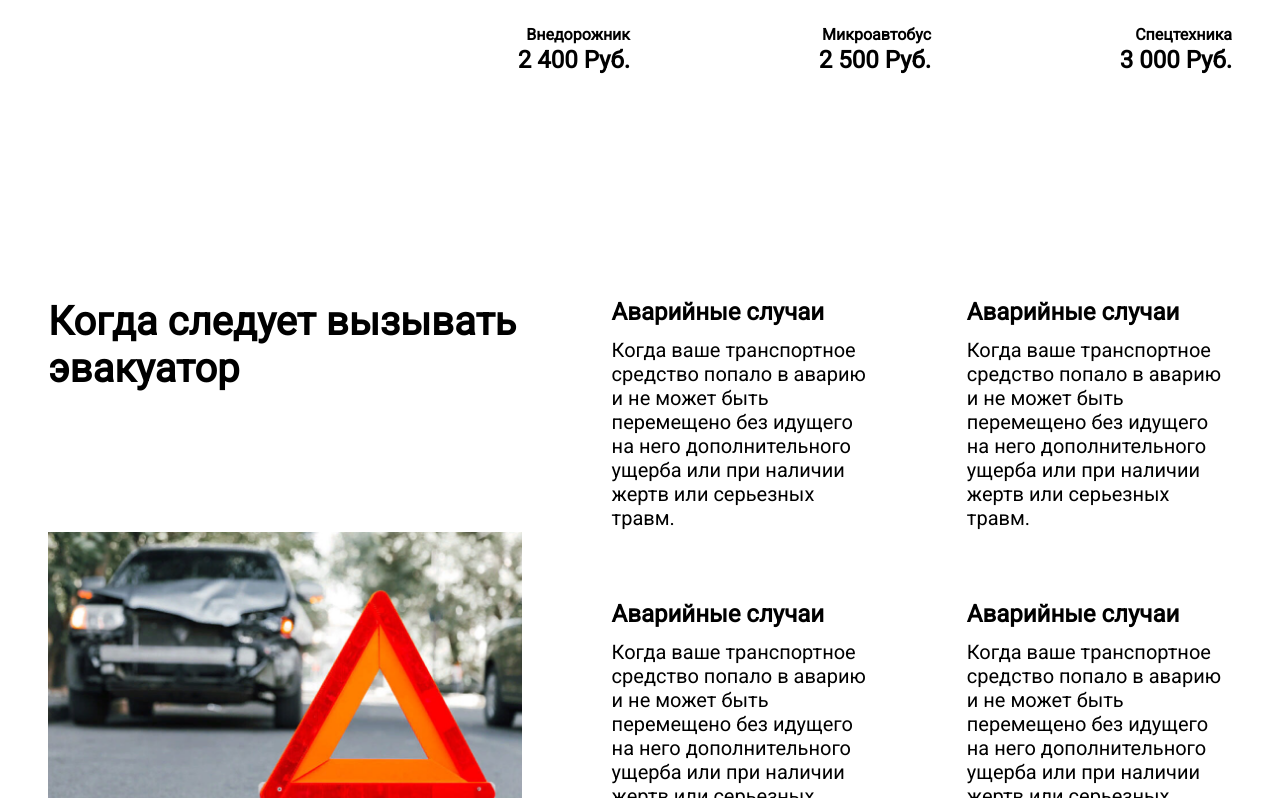
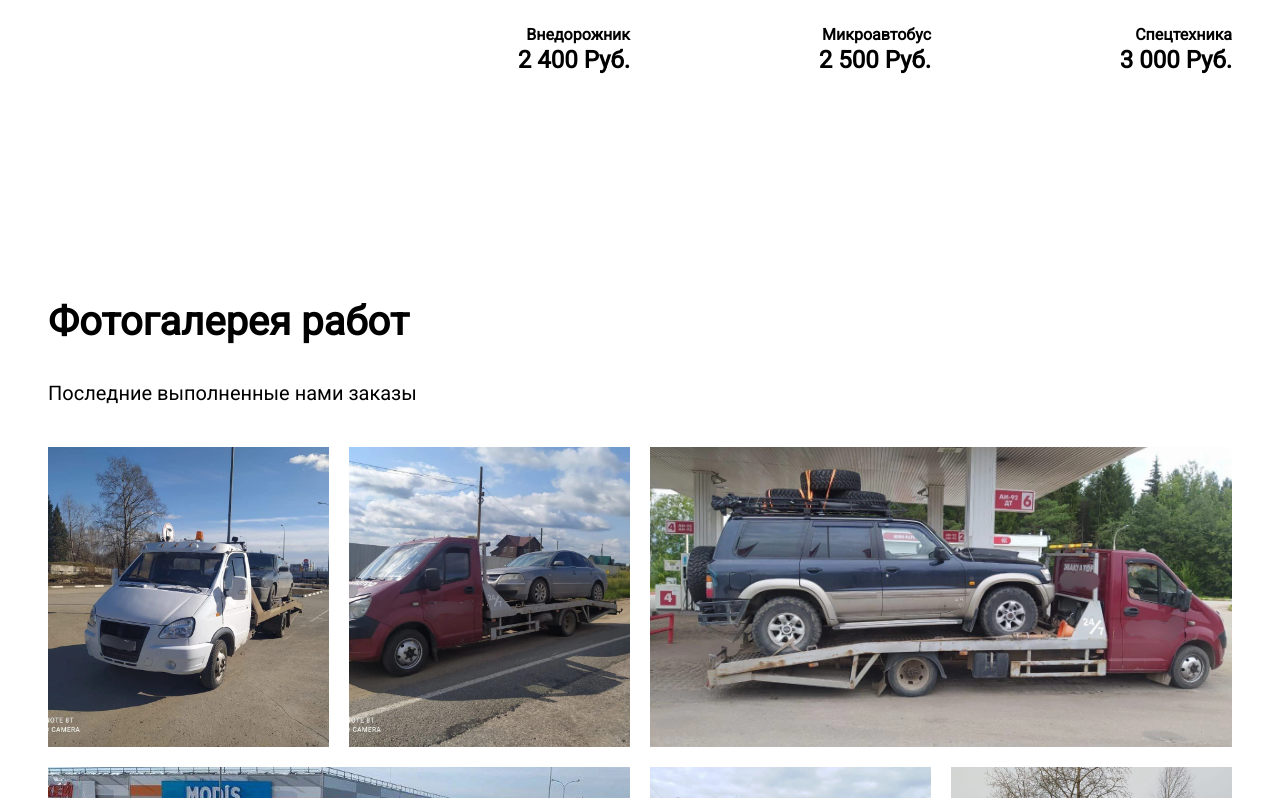
Before and after one commit to Dmitra4kovdenis/eva-komi-nextjs, a Next.js app: page / in a window 1280 px wide. Shown: the part 1404-2202 px from the top of the page. Built offline with nearby package versions, Linux system fonts and the light colour scheme.

Commit message:
Merge branch 'main' into случаи_вызова
# Conflicts:
#	containers/page-home/page-home.tsx

```diff
--- a/containers/page-home/page-home.tsx
+++ b/containers/page-home/page-home.tsx
@@ -4,15 +4,17 @@ import WhenToCall from "@/containers/page-home/when-to-call";
 import { Banner } from "@/containers/page-home/banner";
 import WorkGallery from "@/containers/page-home/work-gallery";
 import BannerRoad from "@/containers/page-home/banner-road";
+import Transportation from "@/containers/page-home/transportation";
 
 export const PageHome: FC = () => {
   return (
     <>
       <Banner />
       <Prices />
-      <WhenToCall/>
       <WorkGallery />
+      <WhenToCall />
       <BannerRoad />
+      <Transportation/>
     </>
   );
 };
--- /dev/null
+++ b/containers/page-home/transportation/index.ts
@@ -0,0 +1 @@
+export { Transportation as default } from "./transportation";
--- /dev/null
+++ b/containers/page-home/transportation/transportation.module.scss
@@ -0,0 +1,33 @@
+@use "styles/mixins";
+@use "styles/typography";
+@use "styles/media";
+
+.container {
+  display: flex;
+  align-items: center;
+  @include media.for-phone  {
+    display: block;
+  }
+
+}
+.text {
+  width: 50%;
+  padding-left: 120px;
+  @include media.for-phone {
+    width: 100%;
+    padding: 20px;
+    position: absolute;
+    text-align: center;
+  }
+}
+.image {
+  width: 50%;
+  @include media.for-phone {
+    width: max-content;
+  }
+}
+.title{
+  @include typography.h2;
+  margin-bottom: 24px;
+  @include media.for-phone;
+}
--- /dev/null
+++ b/containers/page-home/transportation/transportation.tsx
@@ -0,0 +1,18 @@
+import { FC } from "react";
+import css from "./transportation.module.scss";
+export const Transportation: FC = () => {
+  return (
+    <div className={css.container}>
+      <img className={css.image} alt={"map"} src={"/russia-map.svg"} />
+      <div className={css.text}>
+        <h2 className={css.title}>
+          Также доступны перевозки за городом и по России
+        </h2>
+        <div>
+          Междугородние перевозки, по России и республике Коми, а также в страны
+          СНГ
+        </div>
+      </div>
+    </div>
+  );
+};
```
Also changed, not shown: public/russia-map.svg (added).
